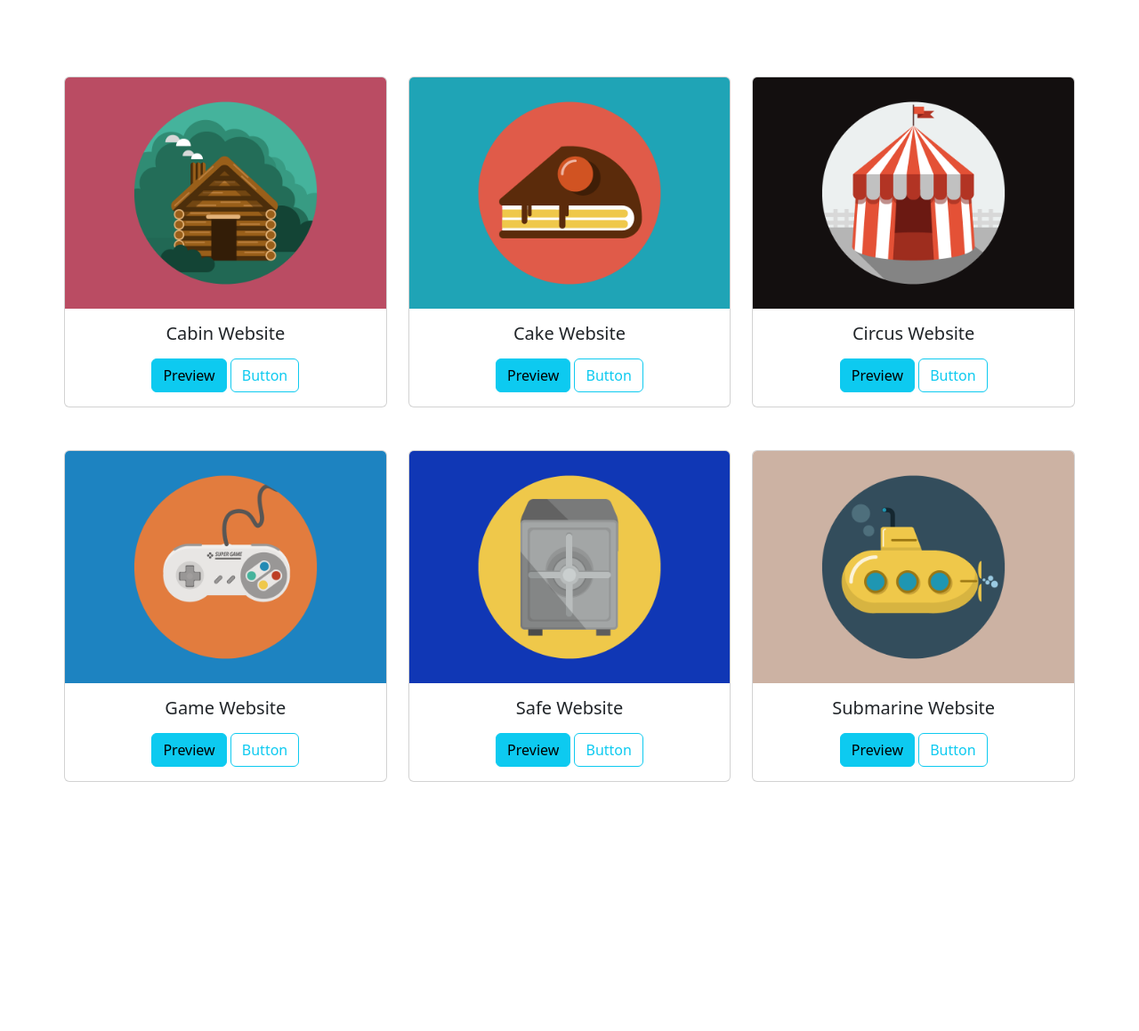
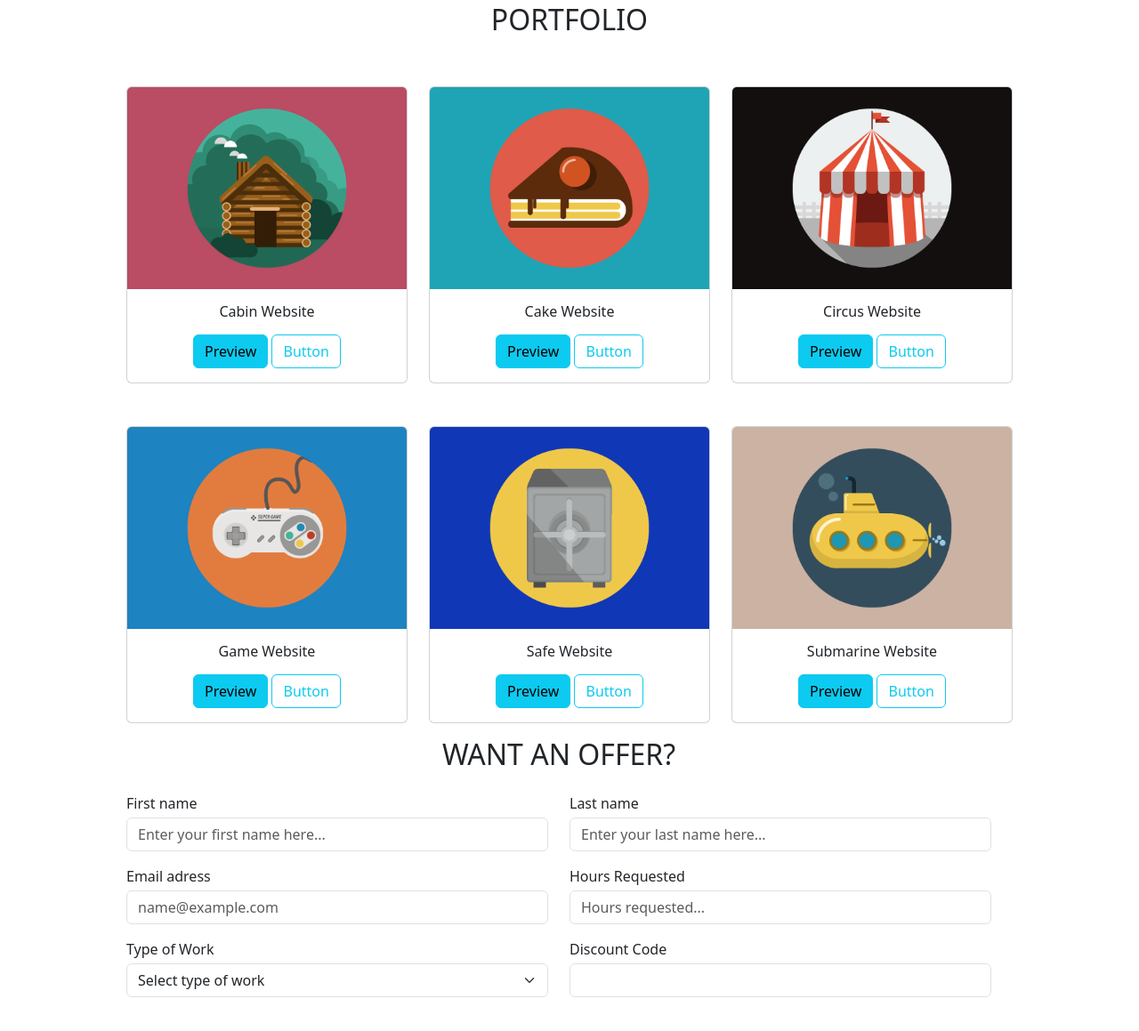
Before and after one commit to JordanSgrigna/bootstrap-html-freelancer, a plain HTML site: page index.html in a window 1280 px wide. Shown: the part 449-1608 px from the top of the page at 89% size. Before the commit the page ends 1376 px from the top, so only its background shows below. Drawn offline with nearby package versions, Linux system fonts and the light colour scheme.

Commit message:
Added Forms

```diff
--- a/index.html
+++ b/index.html
@@ -10,12 +10,12 @@
 
   <body>
 
-    <div class="container-fluid">
+    <div class="container">
 
       <!--HEADER-->
       <header>
 
-        <div class="row bg-dark">
+        <div class="row bg-dark objective-fit-fill">
 
           <div class="col d-flex justify-content-between py-2">
 
@@ -51,7 +51,11 @@
         </div>
 
         <!--CARDS-->
-        <div class="row d-flex justify-content-between m-5 gx-4 gy-5">
+        <div class="row d-flex justify-content-between m-5 gx-4 gy-5 h-50">
+
+          <div class="text-center my-0">
+            <H2>PORTFOLIO</H2>
+          </div>
 
           <!--FIRST CARD-->
           <div class="col-4">
@@ -60,7 +64,7 @@
 
               <img src="./img/portfolio/cabin.png" alt="Cabin Image" class="card-img-top">
               <div class="card-body">
-                <h5 class="card-title m-0">Cabin Website</h5>
+                <h6 class="card-title m-0">Cabin Website</h6>
               </div>
 
               <div class="d-grid gap-2 d-md-block pb-3">
@@ -77,9 +81,9 @@
 
             <div class="card text-center">
 
-              <img src="./img/portfolio/cake.png" alt="Cabin Image" class="card-img-top">
+              <img src="./img/portfolio/cake.png" alt="Cake Image" class="card-img-top">
               <div class="card-body">
-                <h5 class="card-title m-0">Cake Website</h5>
+                <h6 class="card-title m-0">Cake Website</h6>
               </div>
 
               <div class="d-grid gap-2 d-md-block pb-3">
@@ -96,9 +100,9 @@
 
             <div class="card text-center">
 
-              <img src="./img/portfolio/circus.png" alt="Cabin Image" class="card-img-top">
+              <img src="./img/portfolio/circus.png" alt="Circus Image" class="card-img-top">
               <div class="card-body">
-                <h5 class="card-title m-0">Circus Website</h5>
+                <h6 class="card-title m-0">Circus Website</h6>
               </div>
 
               <div class="d-grid gap-2 d-md-block pb-3">
@@ -115,9 +119,9 @@
 
             <div class="card text-center">
 
-              <img src="./img/portfolio/game.png" alt="Cabin Image" class="card-img-top">
+              <img src="./img/portfolio/game.png" alt="Game Image" class="card-img-top">
               <div class="card-body">
-                <h5 class="card-title m-0">Game Website</h5>
+                <h6 class="card-title m-0">Game Website</h6>
               </div>
 
               <div class="d-grid gap-2 d-md-block pb-3">
@@ -134,9 +138,9 @@
 
             <div class="card text-center">
 
-              <img src="./img/portfolio/safe.png" alt="Cabin Image" class="card-img-top">
+              <img src="./img/portfolio/safe.png" alt="Safe Image" class="card-img-top">
               <div class="card-body">
-                <h5 class="card-title m-0">Safe Website</h5>
+                <h6 class="card-title m-0">Safe Website</h6>
               </div>
 
               <div class="d-grid gap-2 d-md-block pb-3">
@@ -153,9 +157,9 @@
 
             <div class="card text-center">
 
-              <img src="./img/portfolio/submarine.png" alt="Cabin Image" class="card-img-top">
+              <img src="./img/portfolio/submarine.png" alt="Submarine Image" class="card-img-top">
               <div class="card-body">
-                <h5 class="card-title m-0">Submarine Website</h5>
+                <h6 class="card-title m-0">Submarine Website</h6>
               </div>
 
               <div class="d-grid gap-2 d-md-block pb-3">
@@ -163,6 +167,54 @@
                 <button class="btn border border-info text-info" type="button">Button</button>
               </div>
 
+            </div>
+
+          </div>
+
+
+          <!--FORMS-->
+          <div class="row">
+
+
+            <div class="text-center my-3">
+            <h2>WANT AN OFFER?</h2>
+            </div>
+
+
+            <div class="col-6">
+              <label for="FirstNameForm" class="form-label mb-1 fs-6">First name</label>
+              <input type="text" class="form-control mb-3" id="FirstNameForm" placeholder="Enter your first name here...">
+            </div>
+
+            <div class="col-6">
+              <label for="LastNameForm" class="form-label mb-1">Last name</label>
+              <input type="text" class="form-control mb-3" id="LastNameForm" placeholder="Enter your last name here...">
+            </div>
+
+            <div class="col-6">
+              <label for="EmailForm" class="form-label mb-1">Email adress</label>
+              <input type="email" class="form-control mb-3" id="EmailForm" placeholder="name@example.com">
+            </div>
+
+
+            <div class="col-6">
+              <label for="HoursForm" class="form-label mb-1">Hours Requested</label>
+              <input type="text" class="form-control" id="HoursForm" placeholder="Hours requested...">
+            </div>
+
+            <div class="col-6">
+              <label for="WorkType" class="form-label mb-1">Type of Work</label>
+              <select class="form-select form-select-md" aria-label=".form-select-md example">
+                <option selected>Select type of work</option>
+                <option value="1">Backend Development</option>
+                <option value="2">Frontend Development</option>
+                <option value="3">Project Analysis</option>
+              </select>
+            </div>
+
+            <div class="col-6">
+              <label for="DiscountCodeForm" class="form-label mb-1">Discount Code</label>
+              <input type="text" class="form-control" id="DiscountCodeForm">
             </div>
 
           </div>
```
